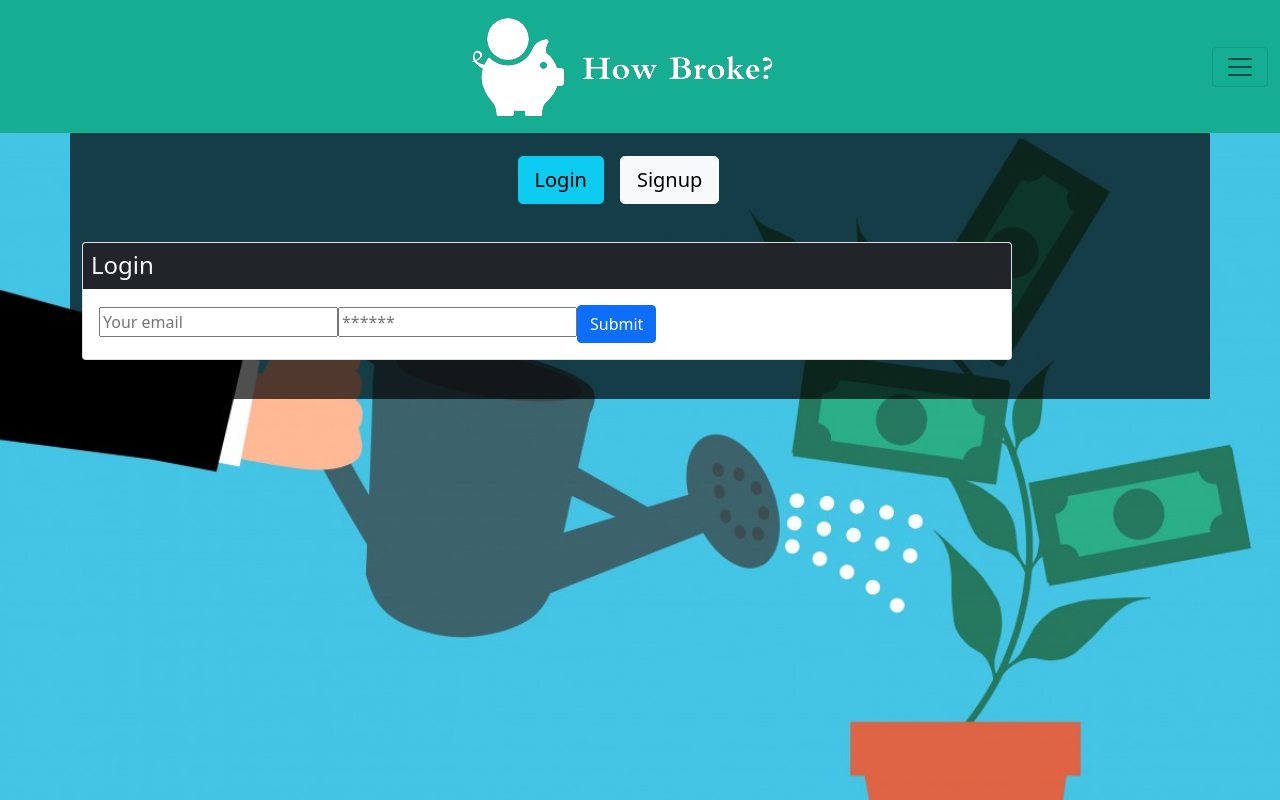
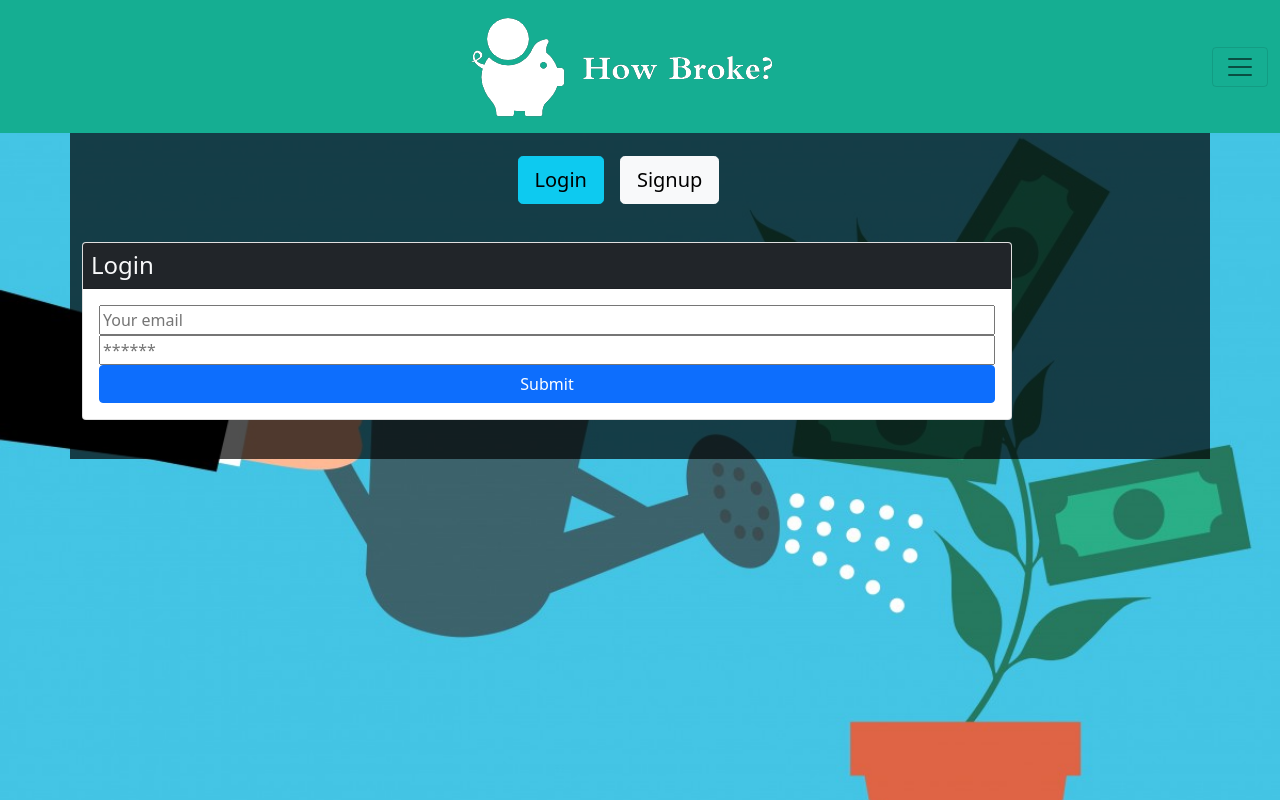
Before and after one commit to tallerdeldiablo/how-broke, a React (Create React App) app in the folder client/: page /login in a window 1280 px wide. Built offline with nearby package versions, Linux system fonts and the light colour scheme.

Commit message:
login and signup

```diff
--- a/client/src/pages/Receipt.js
+++ b/client/src/pages/Receipt.js
@@ -4,6 +4,7 @@ import BillsInput from "../components/BillsInput";
 import BillsList from "../components/BillsList";
 import BudgetInput from "../components/BudgetInput";
 import { Link } from 'react-router-dom';
+import Home from './Home';
 
 const Receipt = () => {
     if (Auth.loggedIn()) {
@@ -14,31 +15,8 @@ const Receipt = () => {
             </div>
         )
     } else {
-        return (<>
-            MORE MONEY MORE PROBLEMS
-
-               <br></br>
-               Animation logo intro
-               <br></br>
-               Loading
-               <br></br>
-             <ul className="flex-row">
-
-
-
-
-               <li>
-                 <Link to="/signup">
-                   Signup
-                 </Link>
-               </li>
-               <li className="mx-1">
-                 <Link to="/login">
-                   Login
-                 </Link>
-               </li>
-             </ul>
-             </>
+        return (
+            <Home />
            );
     }
 }
--- a/client/src/pages/style.css
+++ b/client/src/pages/style.css
@@ -9,3 +9,11 @@
     height: 100%;
     width: 100%;
   }
+
+  .form-input {
+    width: 100%;
+  }
+
+  .btn-block {
+    width: 100%;
+  }
```
